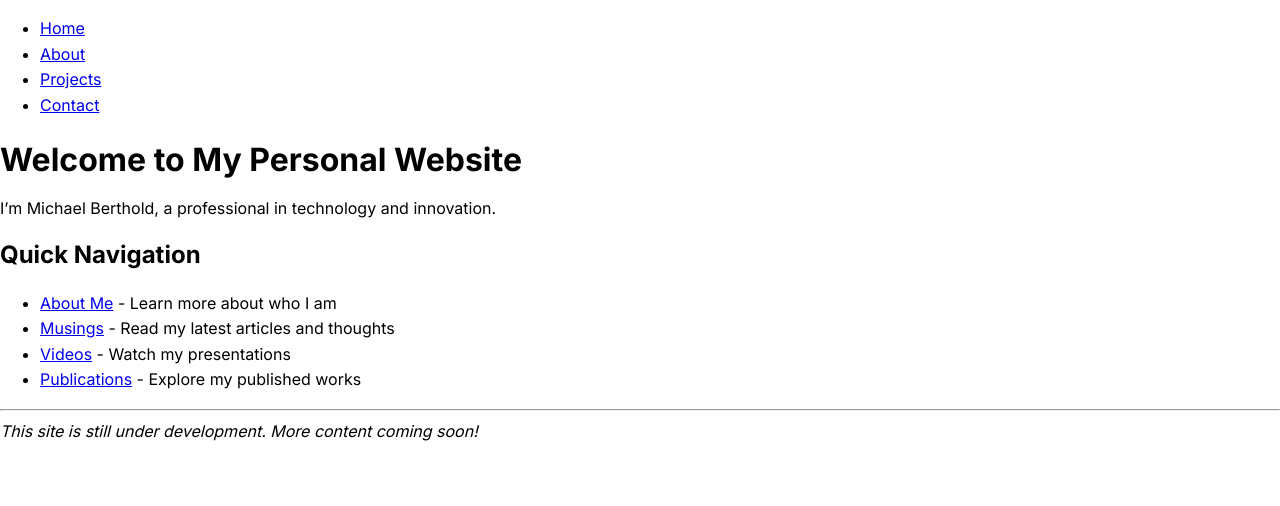
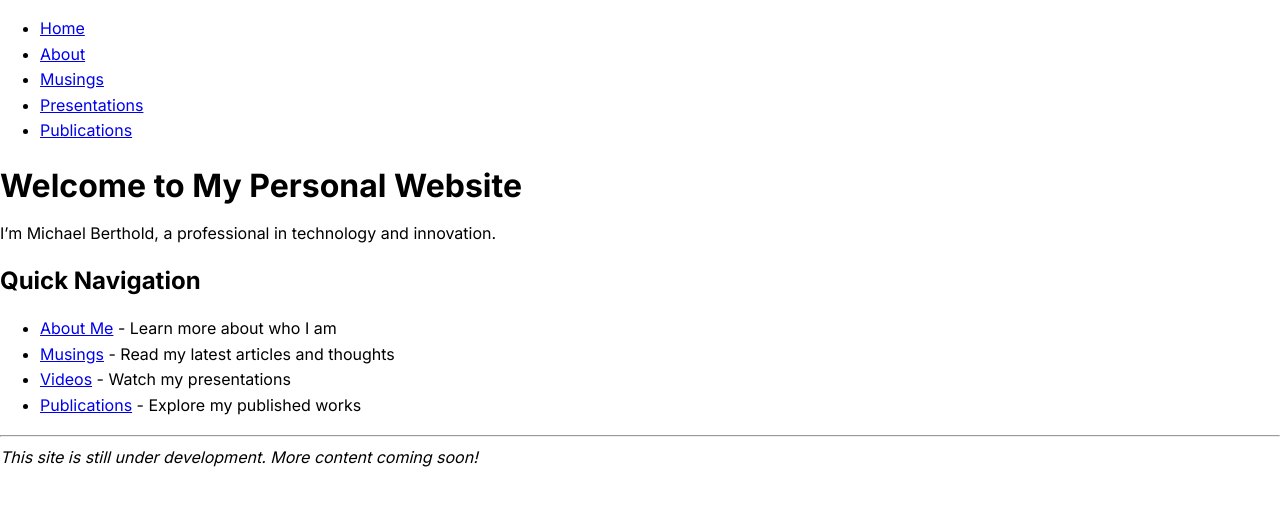
Before and after one commit to michael-berthold/michael-berthold.github.io, a Jekyll site: the page built from index.md, in a window 1280 px wide. Shown: the top 506 px of the page. Built offline with Jekyll 4.4.1, drawn with Linux system fonts in a browser that asks for light colours.

Commit message:
Update navigation links in default layout

```diff
--- a/_layouts/default.html
+++ b/_layouts/default.html
@@ -11,8 +11,9 @@
         <ul>
             <li><a href="/">Home</a></li>
             <li><a href="/about">About</a></li>
-            <li><a href="/projects">Projects</a></li>
-            <li><a href="/contact">Contact</a></li>
+            <li><a href="/musings">Musings</a></li>
+            <li><a href="/videos">Presentations</a></li>
+            <li><a href="/publications">Publications</a></li>
         </ul>
     </nav>
     {{ content }}
```
